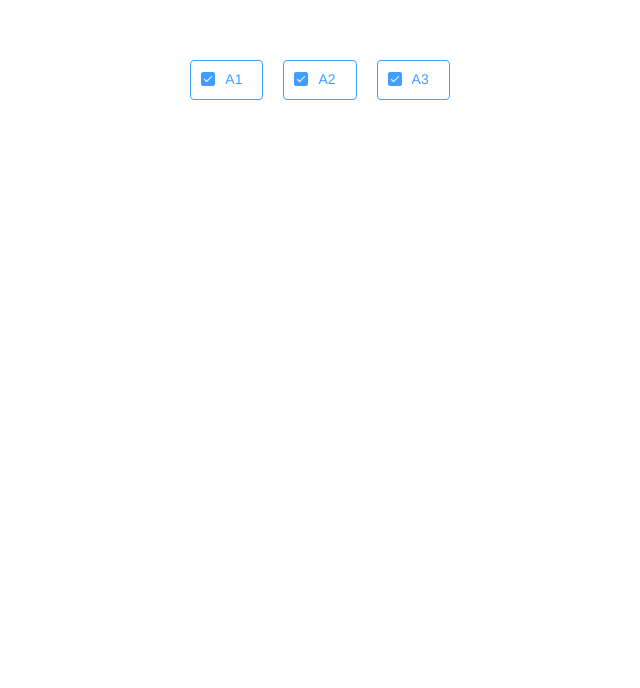
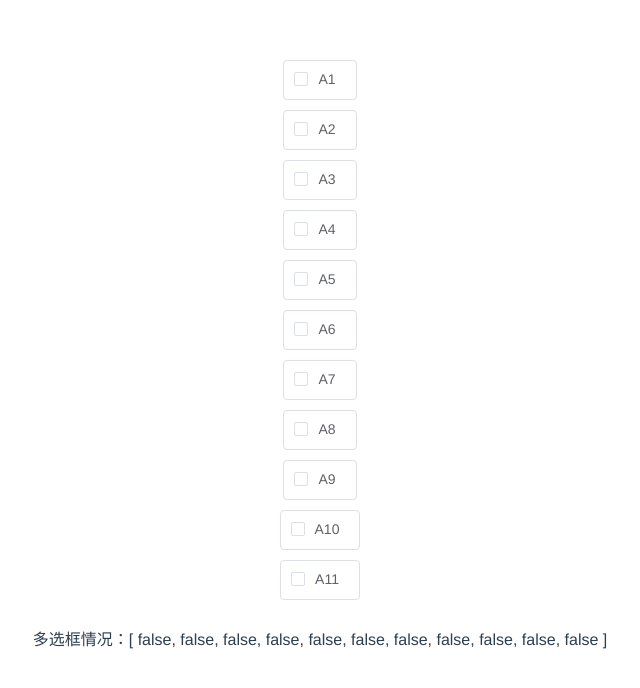
Before and after one commit to Stareven233/votti, a Vue app: page / in a window 1280 px wide. Shown: the top 688 px of the page, without its empty margins (320-960 px from the left). Built offline with nearby package versions, Linux system fonts and the light colour scheme.

Commit message:
feat(voteBox.vue): add static vote box

```diff
--- a/package.json
+++ b/package.json
@@ -16,9 +16,11 @@
     "@vue/cli-plugin-babel": "~4.5.0",
     "@vue/cli-plugin-eslint": "~4.5.0",
     "@vue/cli-service": "~4.5.0",
+    "axios": "^0.18.0",
     "babel-eslint": "^10.1.0",
     "eslint": "^6.7.2",
     "eslint-plugin-vue": "^6.2.2",
+    "vue-cli-plugin-axios": "0.0.4",
     "vue-cli-plugin-element": "~1.0.1",
     "vue-template-compiler": "^2.6.11"
   },
--- a/src/App.vue
+++ b/src/App.vue
@@ -12,14 +12,37 @@ export default {
   components: {
     voteBox
   },
+
   data() {
     return {
       groupList: [
         {id: 'A1', num: 22},
         {id: 'A2', num: 341},
         {id: 'A3', num: 123},
+        {id: 'A4', num: 123},
+        {id: 'A5', num: 123},
+        {id: 'A6', num: 123},
+        {id: 'A7', num: 123},
+        {id: 'A8', num: 123},
+        {id: 'A9', num: 123},
+        {id: 'A10', num: 123},
+        {id: 'A11', num: 123},
       ]
     };
+  },
+
+  mount() {
+    const baseUrl = ''
+    this.$axios.post(baseUrl + '', {
+      param1: 'heihei'
+    })
+    .then(res => {
+      this.$set('groupList', res.groupList)
+    })
+  },
+
+  methods: {
+
   }
 }
 </script>
--- a/src/components/voteBox.vue
+++ b/src/components/voteBox.vue
@@ -1,13 +1,17 @@
 <template>
   <div class="hello">
     <!-- <h1>{{ msg }}</h1> -->
-      <ul>
+      <ul class="groupInfo">
         <li
-        v-for="item in groupList"
-        v-bind:key="item.id">
-          <el-checkbox v-model="checked1" :label="item.id" border></el-checkbox>
+        v-for="(item, idx) in groupList"
+        v-bind:key="item.id"
+        class="groupItem"
+        >
+          <el-checkbox v-model="checkboxGroup[idx]" :label="item.id" border></el-checkbox>
         </li>
       </ul>
+
+      <div>多选框情况：{{checkboxGroup}}</div>
   </div>
 </template>
 
@@ -17,15 +21,24 @@ export default {
   props: {
     groupList: Array
   },
+
   data () {
     return {
-      checked1: true,
-      checked2: false,
-      checked3: false,
-      checked4: true,
-      checkboxGroup1: [],
-      checkboxGroup2: []
+      checkboxGroup: [false, false, false, false, false, false, false, false, false, false, false, ],
     };
+  },
+
+  computed: {
+    // // 计算属性的 getter
+    // checkboxGroup: function() {
+    //   // `this` 指向 vm 实例
+    //   let checkboxGroup = []
+    //   for(let i=0; i<11; i++) {
+    //     checkboxGroup[i] = false
+    //   }
+    //   return checkboxGroup
+    // 不可修改
+    // }
   }
 }
 </script>
@@ -46,4 +59,14 @@ li {
 a {
   color: #42b983;
 }
+
+.groupInfo {
+  display: flex;
+  flex-direction: column;
+}
+.groupInfo .groupItem {
+  justify-content: space-between;
+  align-items: center;
+  margin-bottom: 10px;
+}
 </style>
--- a/src/main.js
+++ b/src/main.js
@@ -1,9 +1,12 @@
 import Vue from 'vue'
 import App from './App.vue'
 import './plugins/element.js'
+// import './plugins/axios'
 import 'element-ui/lib/theme-chalk/index.css'
+import axios from 'axios';
+Vue.config.productionTip = false
 
-Vue.config.productionTip = false
+Vue.use(axios)
 
 new Vue({
   render: h => h(App),
```
Also changed, not shown: src/plugins/axios.js (added, +61 -0 lines), 1 other file (tests, documents, lock files or other folders).
